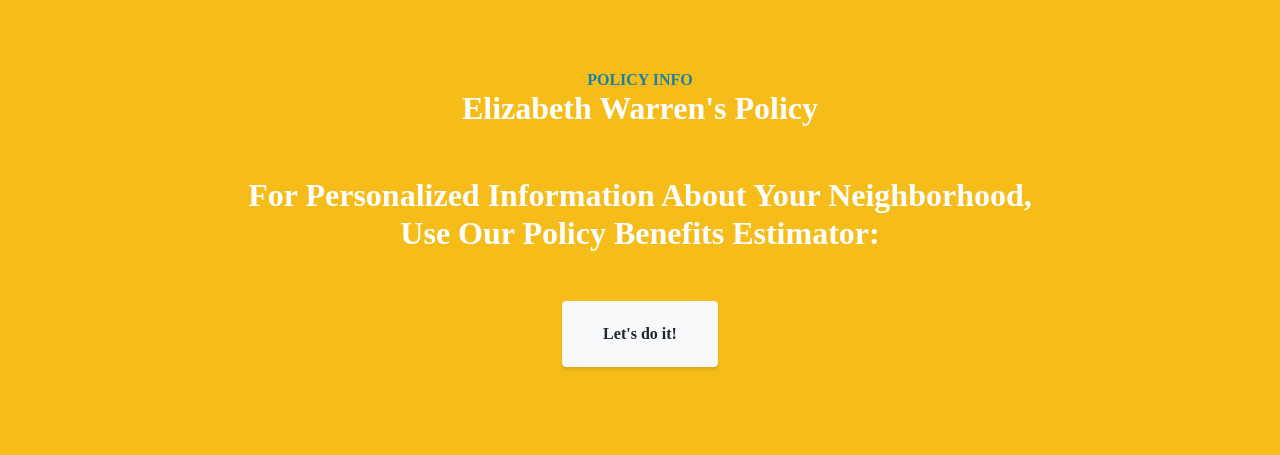
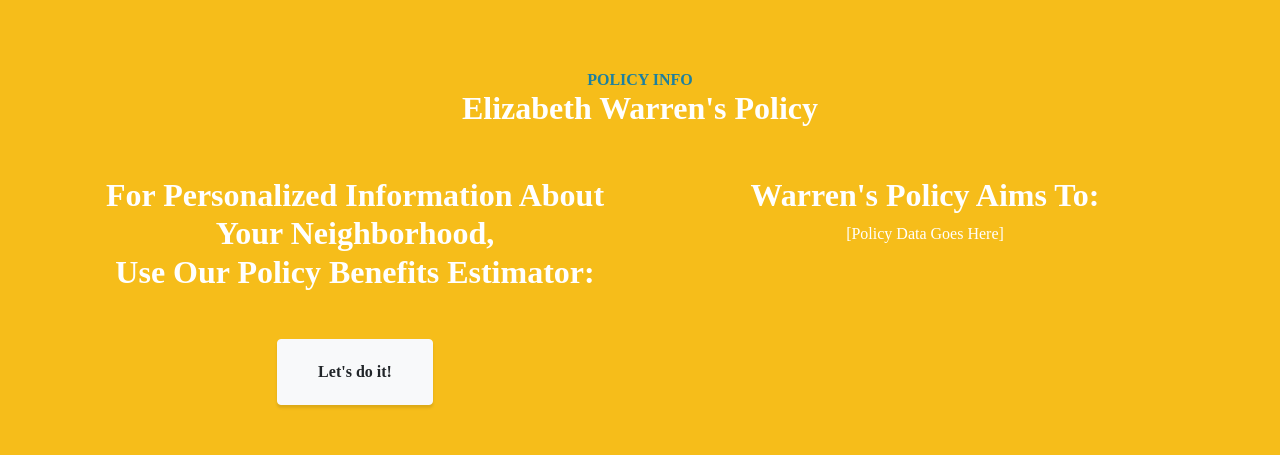
Before and after one commit to aaj3f/housing-policy-react, a React (Create React App) app: page /policies/warren in a window 1280 px wide. Shown: the part 1001-1456 px from the top of the page. Built offline with nearby package versions, Linux system fonts and the light colour scheme.

Commit message:
reorganize PoliciesFooter to contain nested children components with routed logic

```diff
--- a/src/components/harrisGraph.js
+++ b/src/components/harrisGraph.js
@@ -22,8 +22,6 @@ class HarrisGraph extends Component {
       {y: userHigh.credit * 0.9}
     ]
     return(
-      <Row>
-        <Col>
       <XYPlot className="mx-auto" height={400} width={400}>
         <VerticalGridLines />
         <HorizontalGridLines />
@@ -31,14 +29,6 @@ class HarrisGraph extends Component {
         <YAxis position="middle" title="Estimated Tax Credit"/>
         <LineSeries data={data} curve={'curveMonotoneX'} />
       </XYPlot>
-        </Col>
-        <Col>
-          <div className="mx-auto">
-            <h2>Harris' Policy Aims to Benefit:</h2>
-            <p>[Policy Info Goes Here]</p>
-          </div>
-        </Col>
-      </Row>
     )
   }
 }
--- a/src/components/useEstimator.js
+++ b/src/components/useEstimator.js
@@ -5,11 +5,11 @@ class UseEstimator extends Component {
 
   render() {
     return(
-      <div className="content-section-heading">
+      <React.Fragment>
         {/* <h3 className="text-secondary mb-0">Your Data</h3> */}
         <h2 className="mx-auto mb-5">For Personalized Information About Your Neighborhood,<br/>Use Our Policy Benefits Estimator:</h2>
         <Link to="/home" href="#" className="btn btn-xl btn-light">Let's do it!</Link>
-      </div>
+      </React.Fragment>
     )
   }
 }
--- a/src/containers/graphContainer.js
+++ b/src/containers/graphContainer.js
@@ -21,9 +21,7 @@ class GraphContainer extends Component {
 
   render() {
     return(
-      <div className="content-section-heading">
-        {this.renderGraph()}
-      </div>
+        this.renderGraph()
     )
   }
 }
--- a/src/containers/policiesFooter.js
+++ b/src/containers/policiesFooter.js
@@ -1,6 +1,8 @@
 import React, { Component } from 'react'
 import UseEstimator from '../components/useEstimator'
 import GraphContainer from './graphContainer'
+import PolicySummary from './policySummary'
+import { Row, Col } from 'react-bootstrap'
 import { connect } from 'react-redux'
 
 class PoliciesFooter extends Component {
@@ -57,7 +59,18 @@ class PoliciesFooter extends Component {
           <div className="content-section-heading">
             <h3 id="footer-secondary" className="mb-0">Policy Info</h3>
             {this.renderH2()}
-            {this.renderGraph()}
+            <div className="content-section-heading">
+              <Row>
+                <Col>
+                  {this.renderGraph()}
+                </Col>
+                <Col>
+                  <div className="mx-auto">
+                    <PolicySummary match={this.props.match}/>
+                  </div>
+                </Col>
+              </Row>
+            </div>
           </div>
         </div>
       </section>
```
Lines whose indentation alone changed are shown as unchanged.
